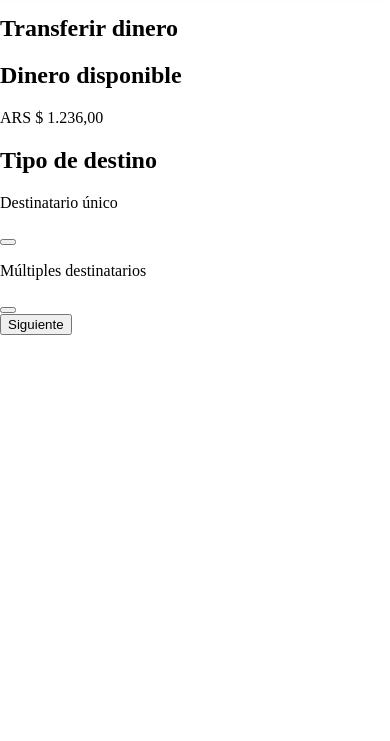
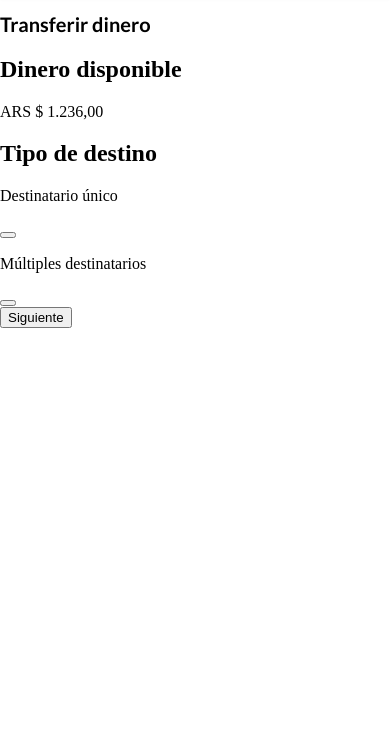
Before and after one commit to MasterxDual/Web-Engineering-2, a plain HTML site: page Practico 1/pages/transfer.html in a window 390 px wide. Shown: the part 103-844 px from the top of the page. Drawn offline with Linux system fonts and the light colour scheme.

Commit message:
transfer v0.2.1 - Adding responsive font

```diff
--- a/Practico 1/assets/css/transfer.css
+++ b/Practico 1/assets/css/transfer.css
@@ -1,3 +1,9 @@
+html {
+    /* Definimos el tamaño de la fuente por defecto para hacer responsive la letra (falta definir el tamaño particular de cada
+    texto en unidades rem */
+    font-size: 16px;
+}
+
 /* Eliminamos los espacios por defecto así está centrado mi header y demás elementos */
 body {
     margin: 0;
@@ -77,3 +83,9 @@ Además, definimos el tamaño responsive del contenedor para que no se agrande a
 }
 
 /* Hasta acá tenemos el header con sus 4 iconos. Cuidado ya que esto hay que replicarlo en casi todas las demás maquetas. */
+
+#transfer-heading {
+    font-family: "Lato", sans-serif;
+    font-weight: 600;
+    font-size: 1.25rem /* (1 rem = 16px --> (20px * 1rem / 16px)) */
+}
```
